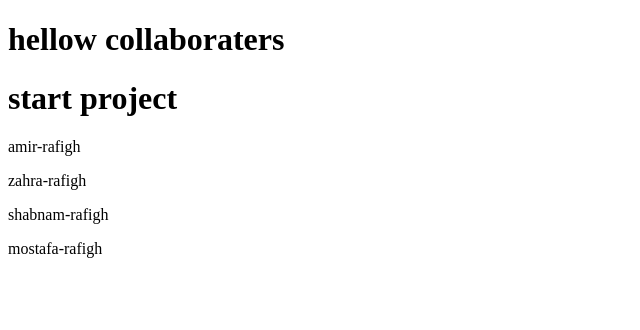
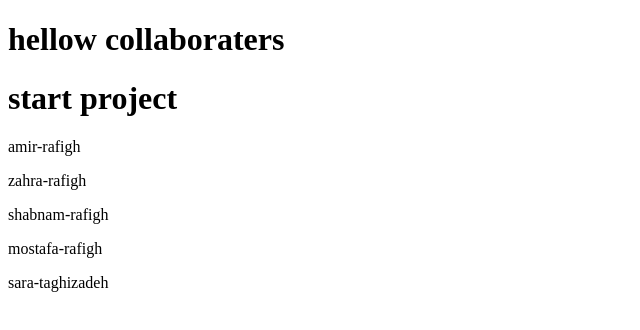
Before and after one commit to zahra-rafigh/e-commerce, a plain HTML site: page index.html in a window 1280 px wide. Shown: the whole page, without its empty margins (0-640 px from the left). Drawn offline with Linux system fonts and the light colour scheme.

Commit message:
add sara

```diff
--- a/index.html
+++ b/index.html
@@ -13,6 +13,7 @@
     <p>zahra-rafigh</p>
     <p>shabnam-rafigh</p>
     <p>mostafa-rafigh</p>
+    <p>sara-taghizadeh</p>
 
 </body>
 </html>
```
